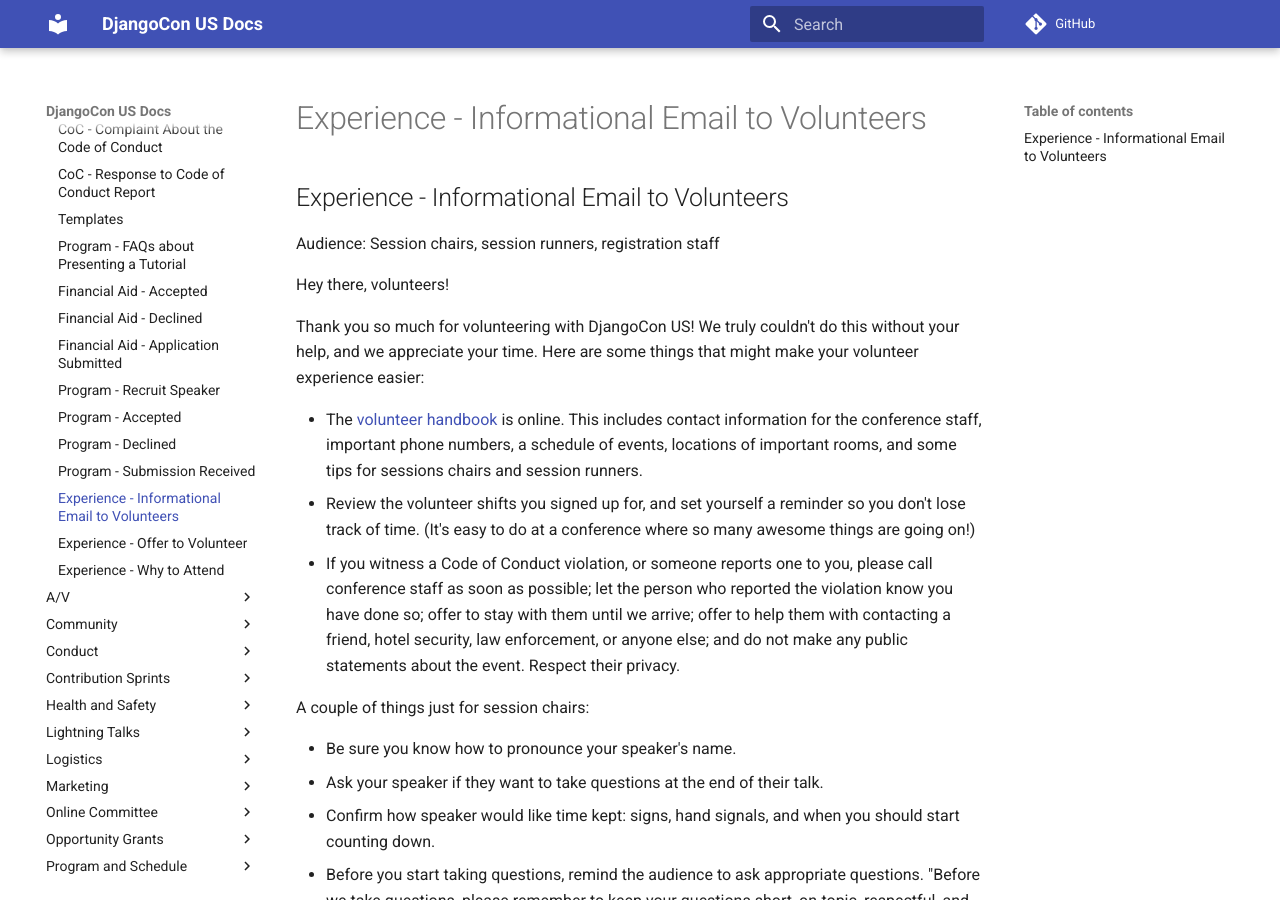
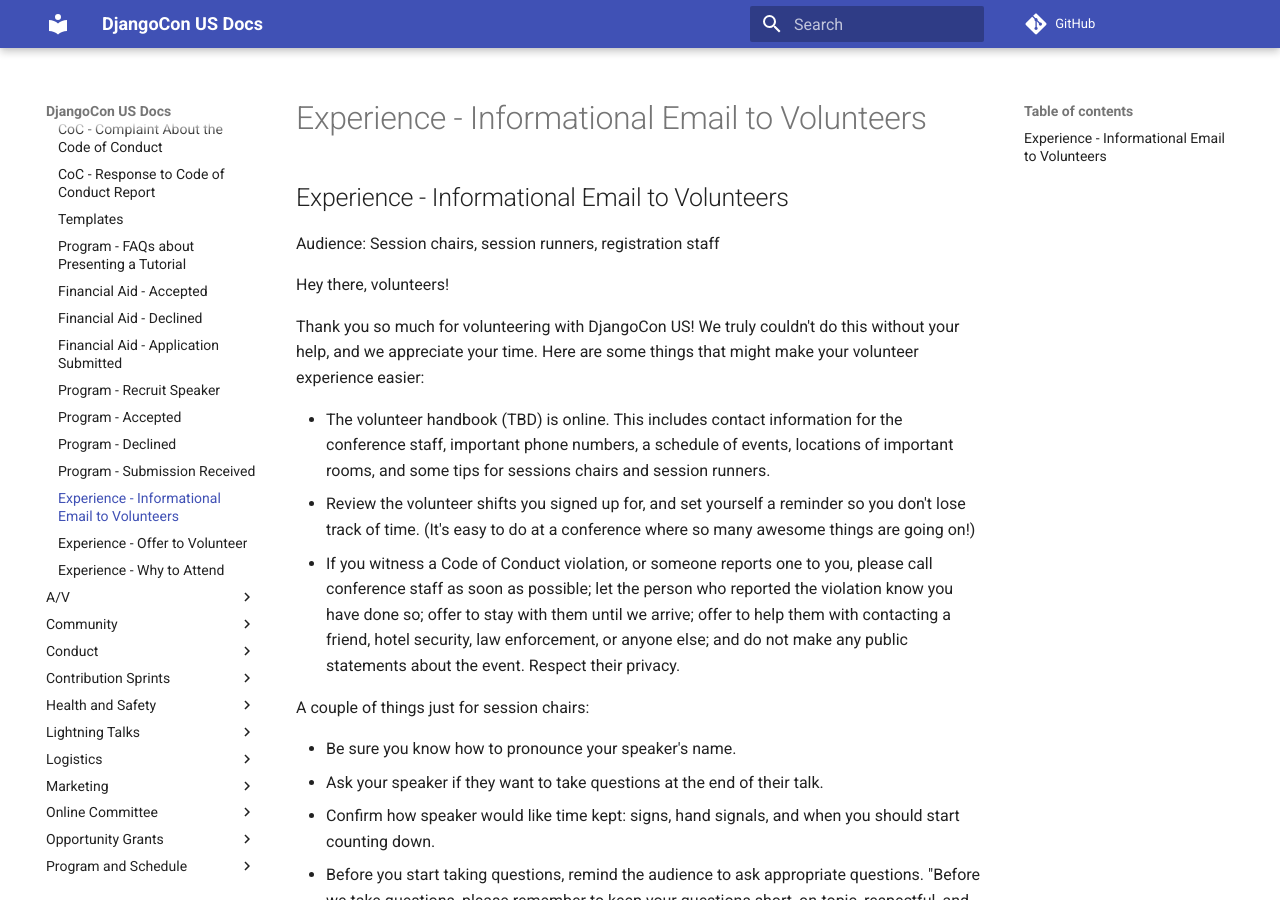
Before and after one commit to djangocon/djangocon-us-docs, an MkDocs documentation site: the page built from docs/drafts/volunteer-info-email.md, in a window 1280 px wide and 900 px high. Built offline with MkDocs 1.6.1 and Material for MkDocs 9.7.7, drawn with Linux system fonts in a browser that asks for light colours; comment, search, counter and statistics services are not loaded.

Commit message:
:link: Fix broken volunteer handbook link in template
Replace hardcoded 2016 URL with TBD placeholder for organizers to update each year.

Fixes #35

```diff
--- a/docs/drafts/volunteer-info-email.md
+++ b/docs/drafts/volunteer-info-email.md
@@ -12,7 +12,7 @@
 
 Thank you so much for volunteering with DjangoCon US! We truly couldn't do this without your help, and we appreciate your time. Here are some things that might make your volunteer experience easier:
 
-- The [volunteer handbook](https://2016.djangocon.us/volunteers/handbook/) is online. This includes contact information for the conference staff, important phone numbers, a schedule of events, locations of important rooms, and some tips for sessions chairs and session runners.
+- The volunteer handbook (TBD) is online. This includes contact information for the conference staff, important phone numbers, a schedule of events, locations of important rooms, and some tips for sessions chairs and session runners.
 - Review the volunteer shifts you signed up for, and set yourself a reminder so you don't lose track of time. (It's easy to do at a conference where so many awesome things are going on!)
 - If you witness a Code of Conduct violation, or someone reports one to you, please call conference staff as soon as possible; let the person who reported the violation know you have done so; offer to stay with them until we arrive; offer to help them with contacting a friend, hotel security, law enforcement, or anyone else; and do not make any public statements about the event. Respect their privacy.
 
```
